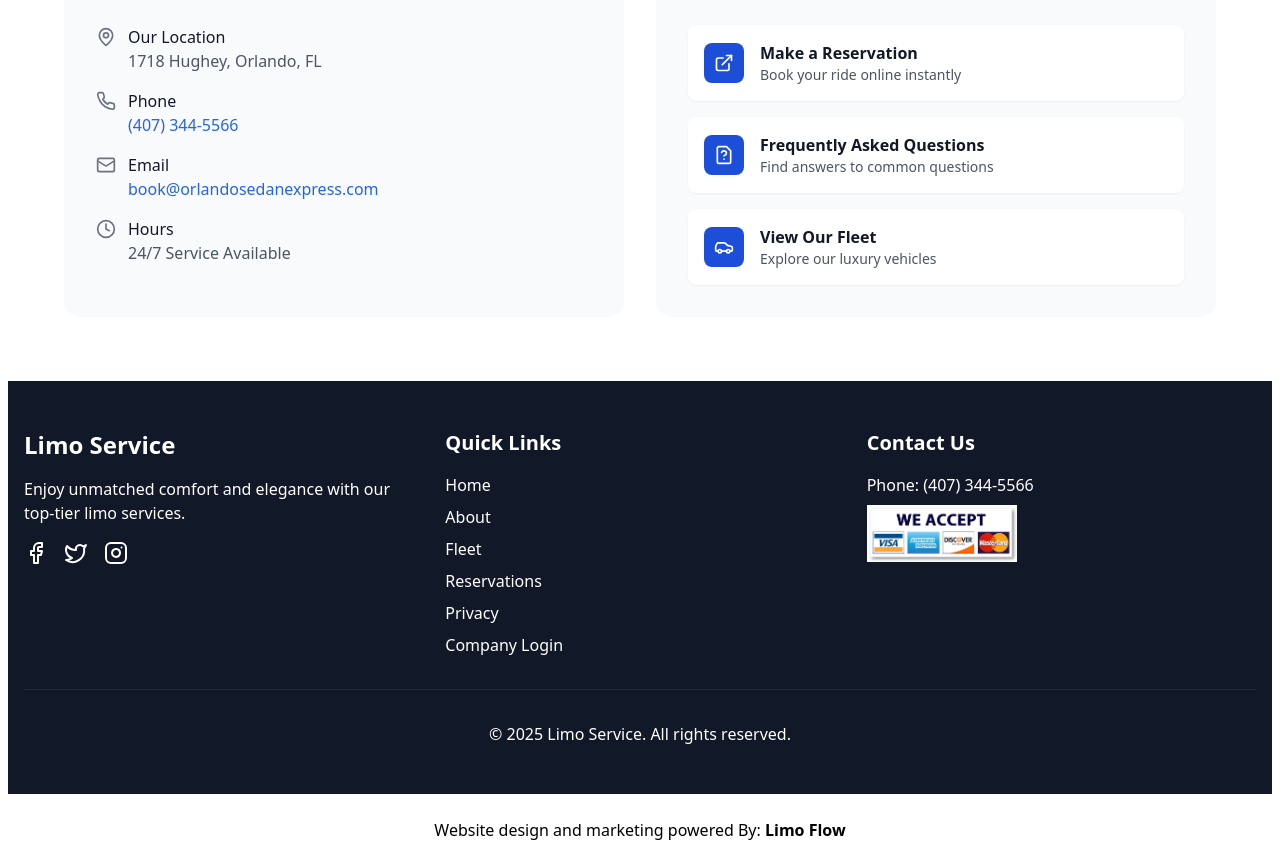
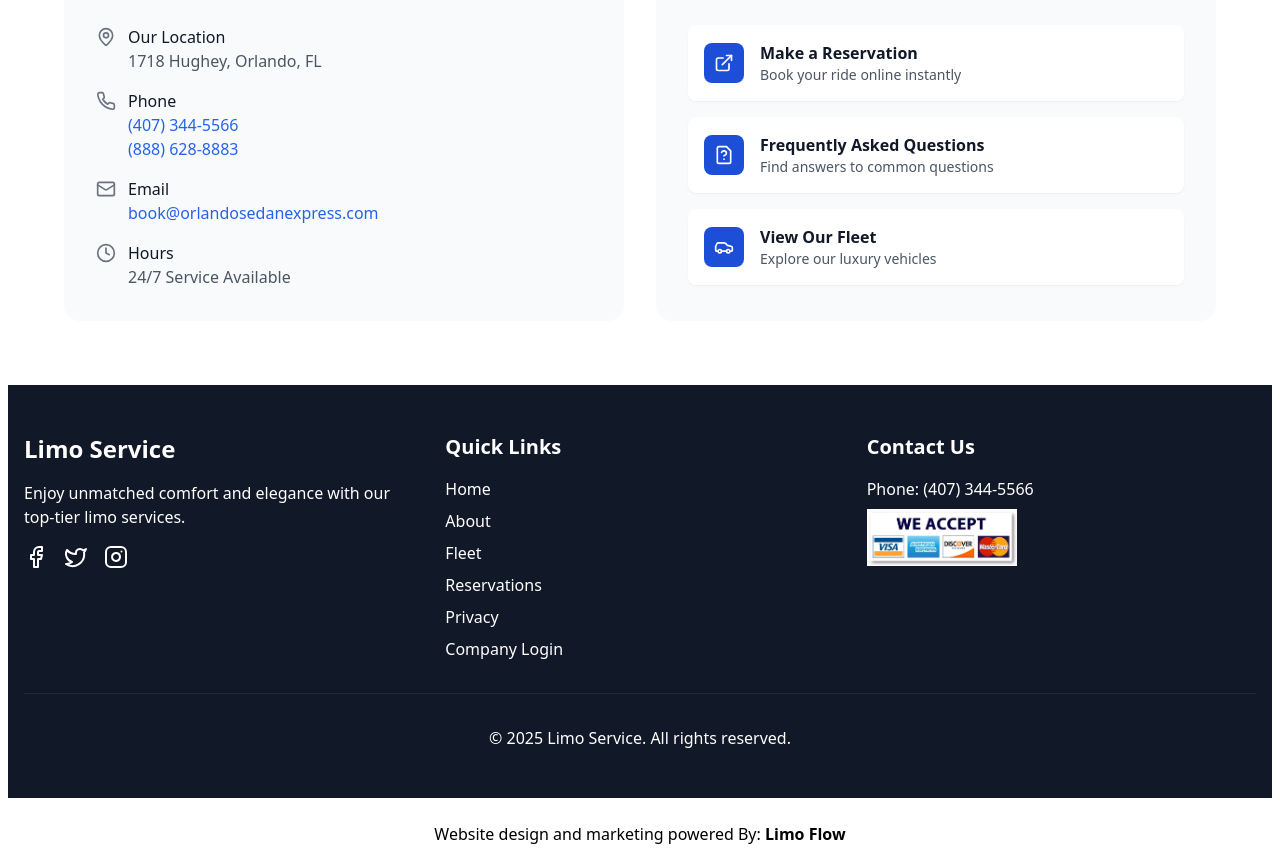
Before and after one commit to CleverDevsLLC/orlando-airport-car-service-frontend, a Next.js app: page /about in a window 1280 px wide. Shown: the part 1469-2323 px from the top of the page. Built offline with nearby package versions, Linux system fonts and the light colour scheme.

Commit message:
about page updated numbers

```diff
--- a/src/Components/About/About.tsx
+++ b/src/Components/About/About.tsx
@@ -207,12 +207,20 @@ const AboutUs: React.FC = () => {
                 <Phone className="mr-3 mt-0.5 h-5 w-5 text-gray-500" />
                 <div>
                   <p className="font-medium text-gray-900">Phone</p>
-                  <a
-                    href="tel:+14044595749"
-                    className="text-blue-600 hover:text-blue-700"
-                  >
-                    (407) 344-5566
-                  </a>
+                  <div className="flex flex-col">
+                    <a
+                      href="tel:+14073445566"
+                      className="text-blue-600 hover:text-blue-700"
+                    >
+                      (407) 344-5566
+                    </a>
+                    <a
+                      href="tel:+18886288883"
+                      className="text-blue-600 hover:text-blue-700"
+                    >
+                      (888) 628-8883
+                    </a>
+                  </div>
                 </div>
               </div>
               <div className="flex items-start">
```
